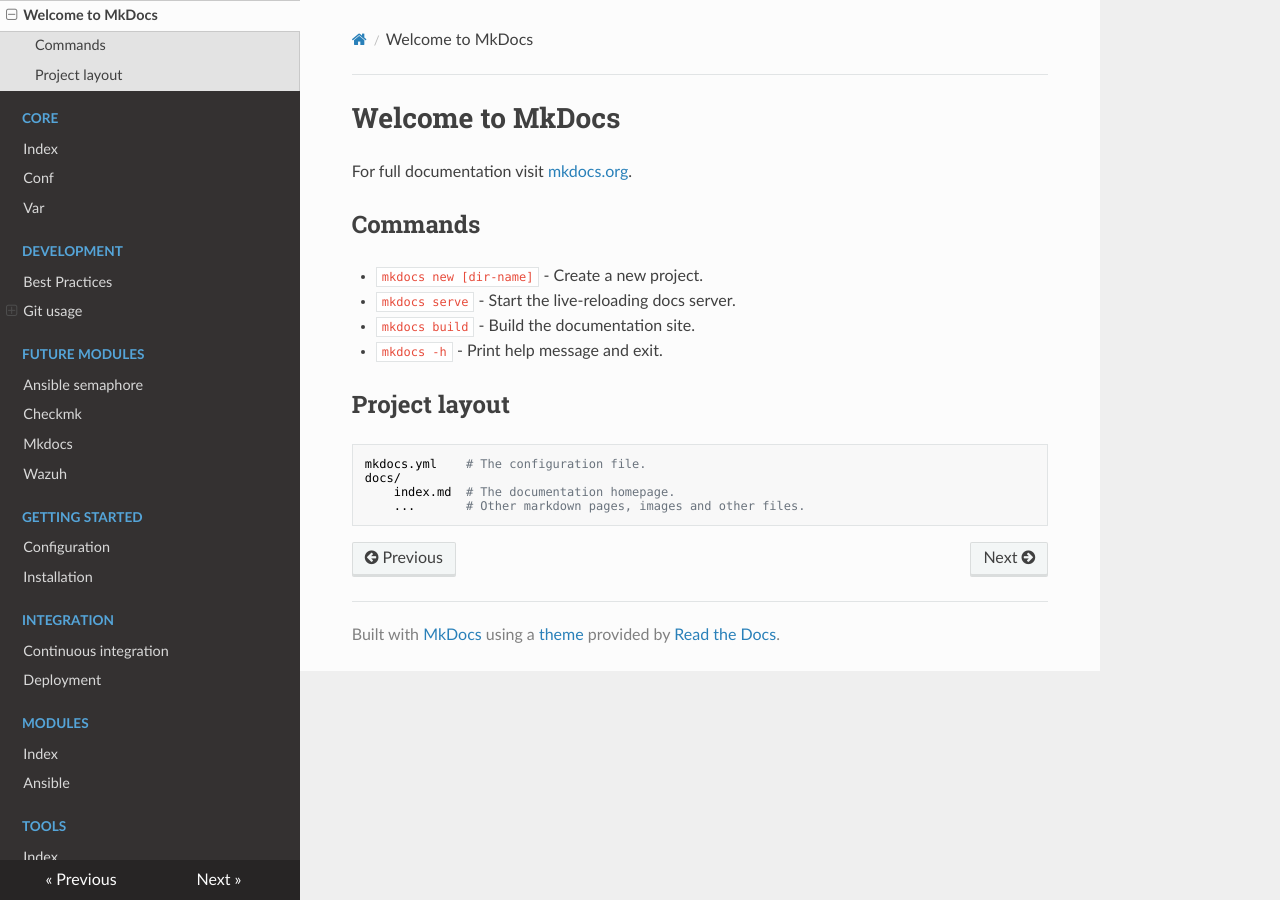
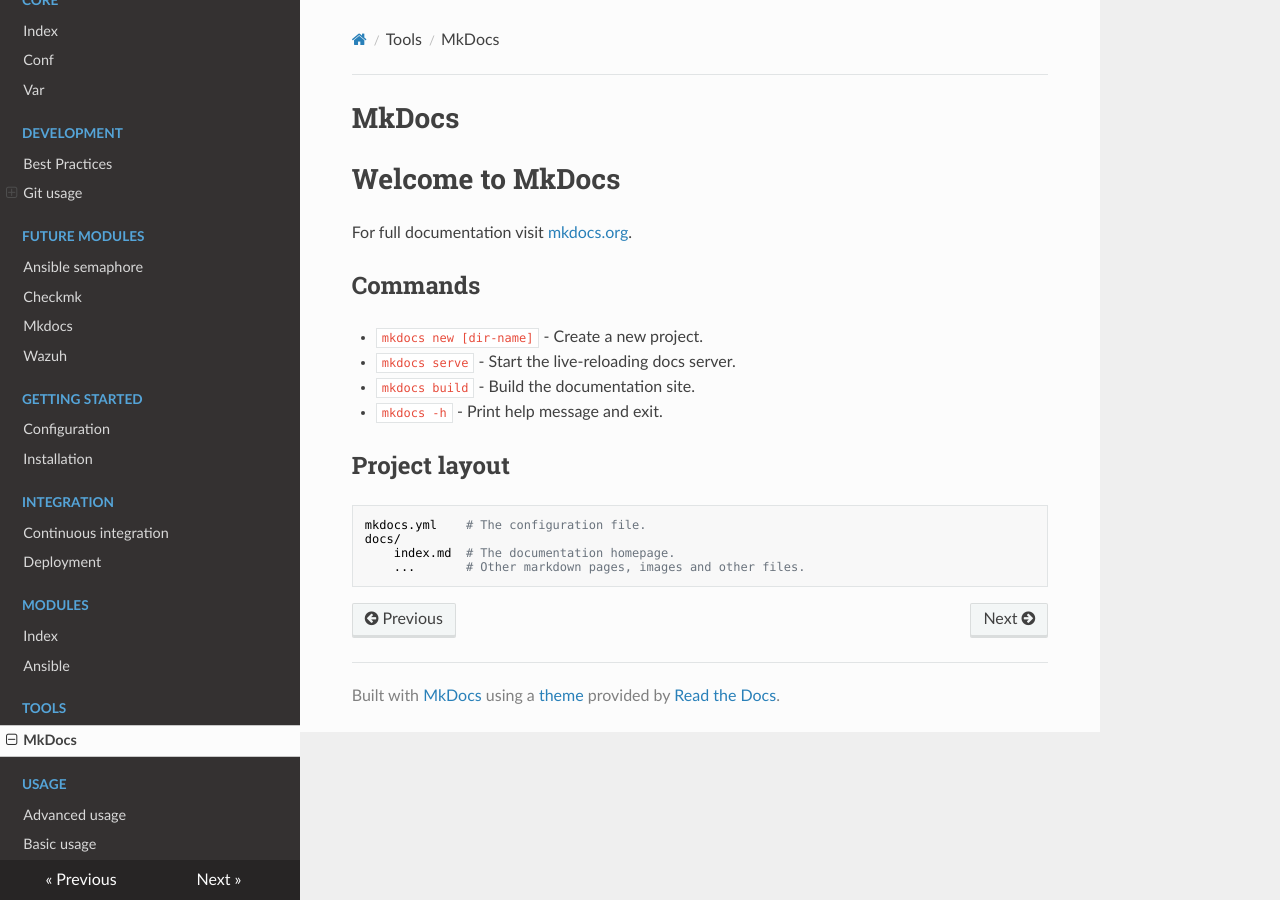
Before and after one commit to runtunfun/archive-consolidated, an MkDocs documentation site: the page built from docs/tools/mkdocs.md, in a window 1280 px wide. Built offline with MkDocs 1.6.1, drawn with Linux system fonts in a browser that asks for light colours; nearby versions of some CDN libraries.

Commit message:
docs: clarified mkdocs

```diff
--- a/docs/mkdocs.md
+++ b/docs/tools/mkdocs.md
@@ -1,3 +1,5 @@
+# MkDocs
+
 # Welcome to MkDocs
 
 For full documentation visit [mkdocs.org](https://www.mkdocs.org).
```
Also changed, not shown: docs/tools/index.md (deleted).
